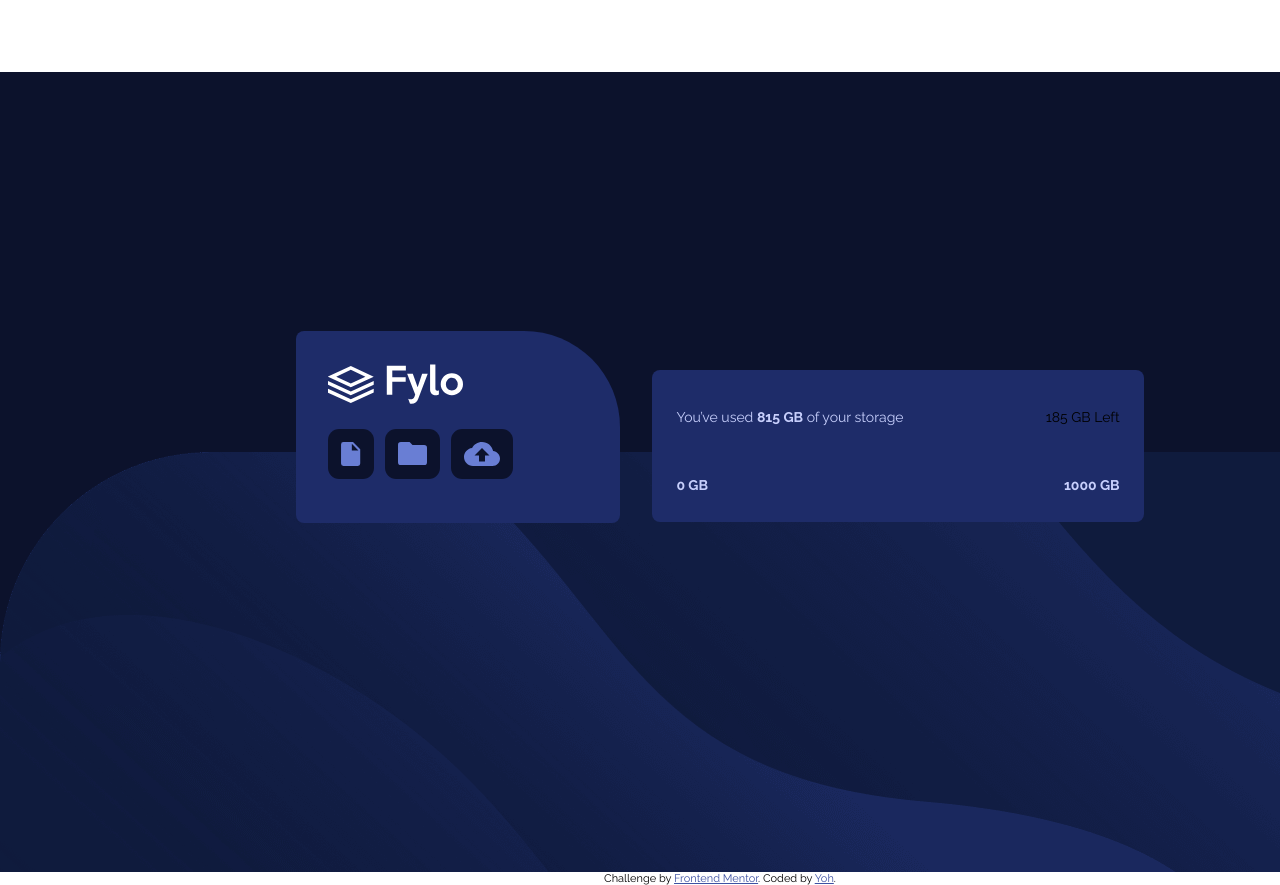
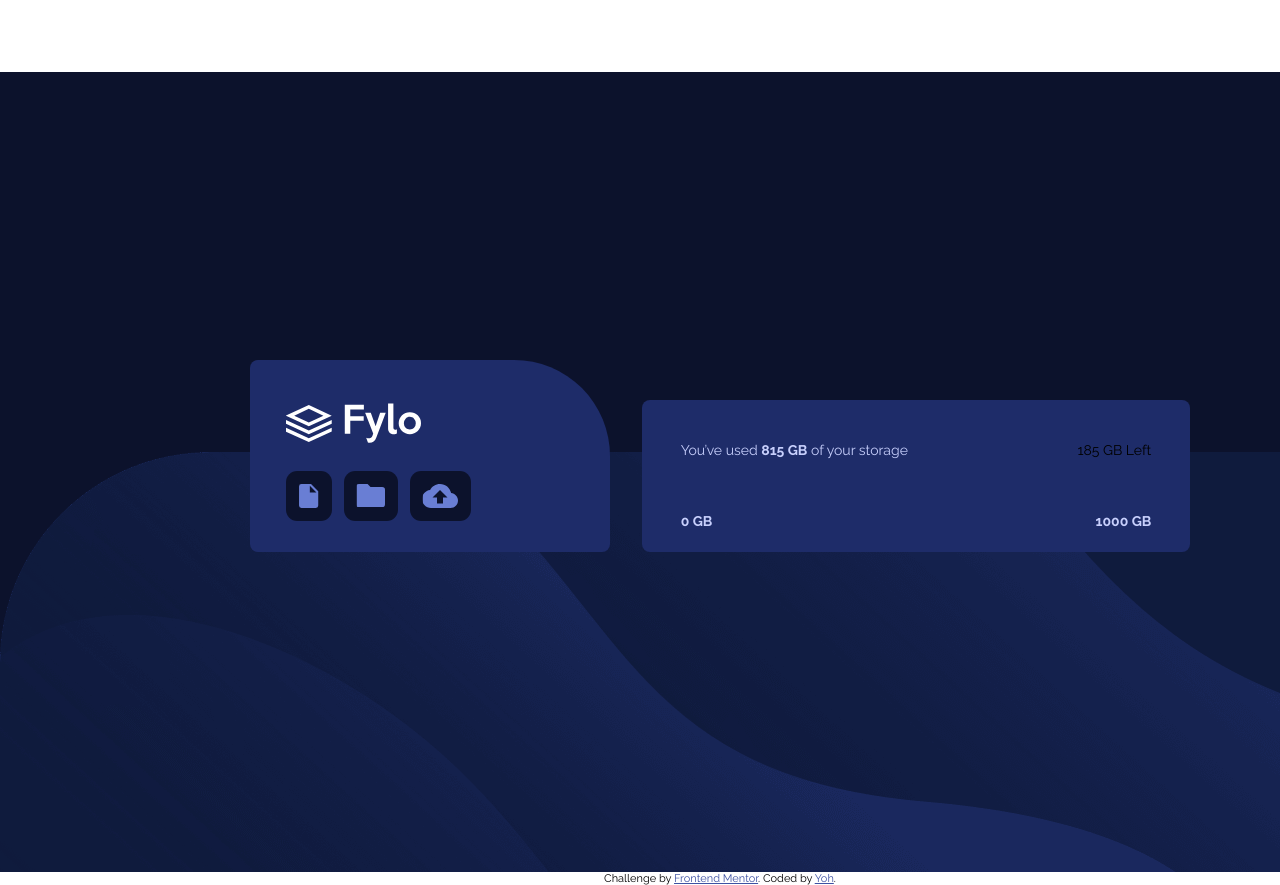
Before and after one commit to Yohh/fylo-data-storage-component-master, a plain HTML site: page index.html in a window 1280 px wide. Shown: the top 885 px of the page. Drawn offline with Linux system fonts and the light colour scheme.

Commit message:
cleaning CSS

```diff
--- a/index.html
+++ b/index.html
@@ -25,9 +25,7 @@
   </head>
   <body>
     <section>
-      <!--<img class="background" src="images/bg-desktop.png" alt="backgroung" />-->
-
-      <div class="flex-container elements">
+      <div class="elements">
         <div class="blocG">
           <img class="logo" src="images/logo.svg" alt="logo" />
           <div class="icons">
@@ -39,13 +37,15 @@
 
         <div class="blocD">
           <div class="flex-container firstL">
-          <p class="text">You’ve used <strong>815 GB</strong> of your storage</p>
-          <p class="space">185 GB Left</p>
+            <p class="text">
+              You’ve used <span>815 GB</span> of your storage
+            </p>
+            <p class="space">185 GB Left</p>
           </div>
           <div class="bar"></div>
           <div class="flex-container secondL">
-          <p class="min"><strong>0 GB</strong></p>
-          <p class="max"><strong>1000 GB</strong></p>
+            <p class="min"><span>0 GB</span></p>
+            <p class="max"><span>1000 GB</span></p>
           </div>
         </div>
       </div>
--- a/style.css
+++ b/style.css
@@ -1,7 +1,7 @@
 body {
   width: 1440px;
   margin: auto;
-  font-family: 'Raleway', sans-serif;
+  font-family: "Raleway", sans-serif;
   font-size: 14px;
 }
 
@@ -14,14 +14,7 @@ section {
   background-position: bottom;
 }
 
-.background {
-  display: block;
-  position: absolute;
-  margin-top: 380px;
-  z-index: 0;
-}
-
-.flex-container.elements {
+.elements {
     display: flex;
     justify-content: center;
 }
@@ -37,7 +30,7 @@ section {
 
 .logo {
   margin-left: 10%;
-    margin-top: 10%;
+  margin-top: 12%;
   margin-bottom: 7%;
 }
 
@@ -62,29 +55,33 @@ section {
   width: 38%;
   height: 9.5rem;
   border-radius: 0.5rem;
-  margin-top: 23%;
+  margin-top: 22.8%;
 }
 
-.flex-container, .firstL {
+.flex-container,
+.firstL {
   display: flex;
   justify-content: space-between;
   margin-top: 5%;
-    margin-left: 5%;
-    margin-right: 5%;
+  margin-left: 7%;
+  margin-right: 7%;
 }
 
-.flex-container, .secondL {
+.flex-container,
+.secondL {
   display: flex;
   justify-content: space-between;
-    margin-left: 5%;
-    margin-right: 5%;
+  margin-left: 7%;
+  margin-right: 7%;
 }
 
-.text, .min, .max {
+.text,
+.min,
+.max {
   color: #c7cffc;
 }
 
-strong {
+span {
   margin-left: 0%;
   font-weight: bold;
 }
```
Lines whose indentation alone changed are shown as unchanged.
